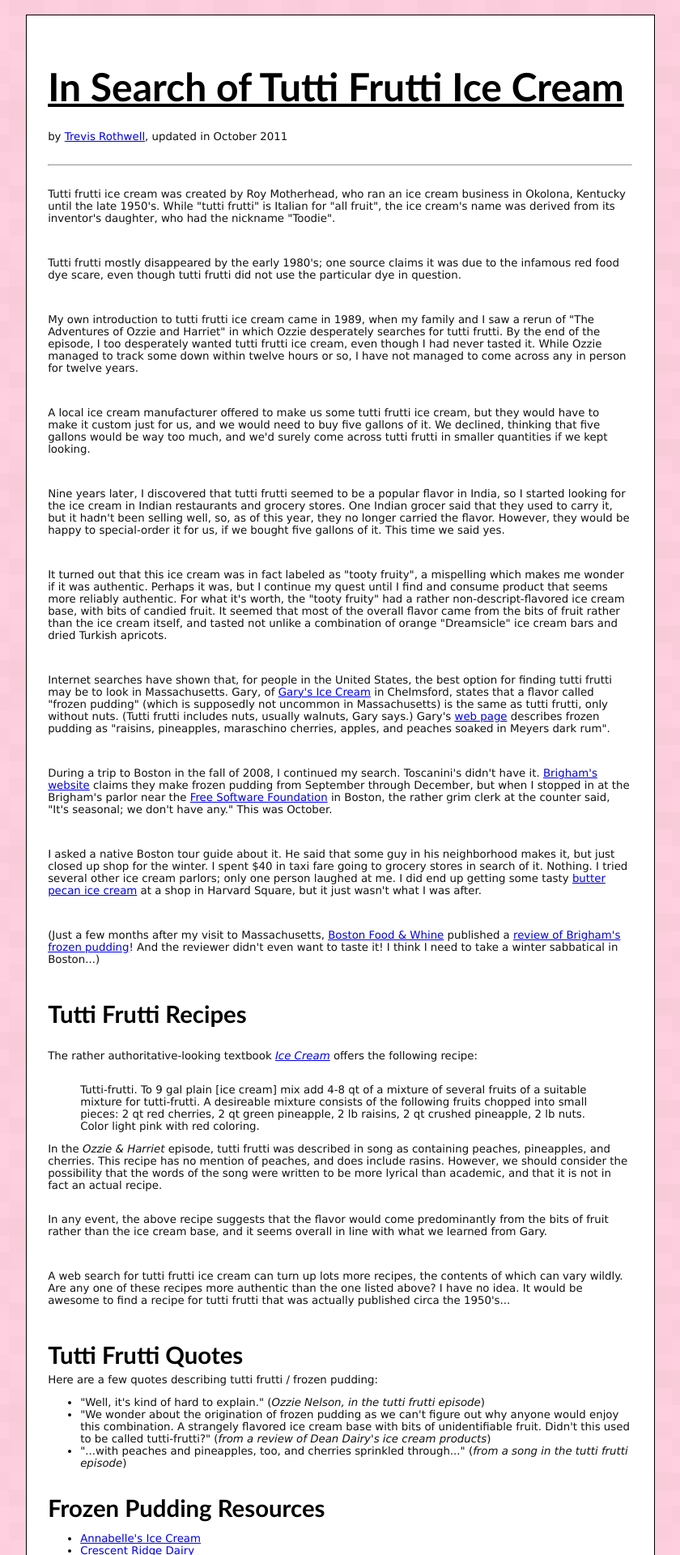
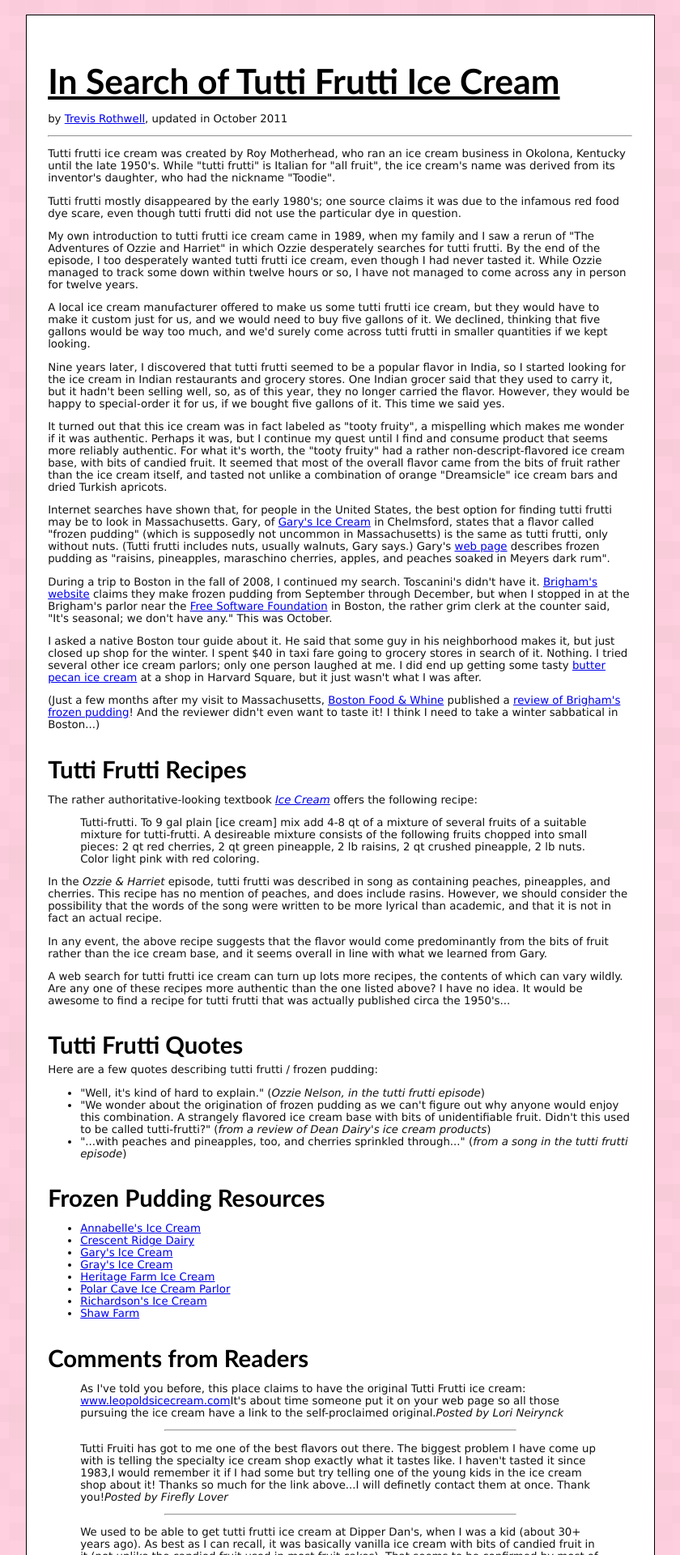
Before and after one commit to tjr/tjr.github.com, a Jekyll site: the page writing/tutti-frutti-ice-cream.html, which Jekyll copies as it is, in a window 1280 px wide. Shown: the top 1920 px of the page at 81% size, without its empty margins (220-1060 px from the left). Built offline with Jekyll 4.4.1, drawn with Linux system fonts in a browser that asks for light colours; some web fonts are replaced.

Commit message:
style updates

```diff
--- a/css/icecream.css
+++ b/css/icecream.css
@@ -19,8 +19,6 @@ body {
 }
 
 img.photo { border: 1px solid black; }
-
-p {padding-bottom: 1em; padding-top: 1em;}
 
 .insertbox {
   background-color: #CCC;
@@ -45,8 +43,8 @@ p {padding-bottom: 1em; padding-top: 1em;}
 /* fonts */
 body {font-family: Verdana; font-size:10pt; color: #111;}
 h1, h2, h3, h4, h5 {font-family: "Cherry Cream Soda", "Trebuchet MS", sans-serif; color: #000; margin-bottom: 0.2em;}
-h1 {font-size: 36pt; text-decoration: underline;}
-h2 {font-size: 28pt;}
+h1 {font-size: 32pt; text-decoration: underline;}
+h2 {font-size: 26pt;}
 h3 {font-size: 22pt;}
 h4 {font-size: 18pt;}
 h5 {font-size: 16pt;}
```
